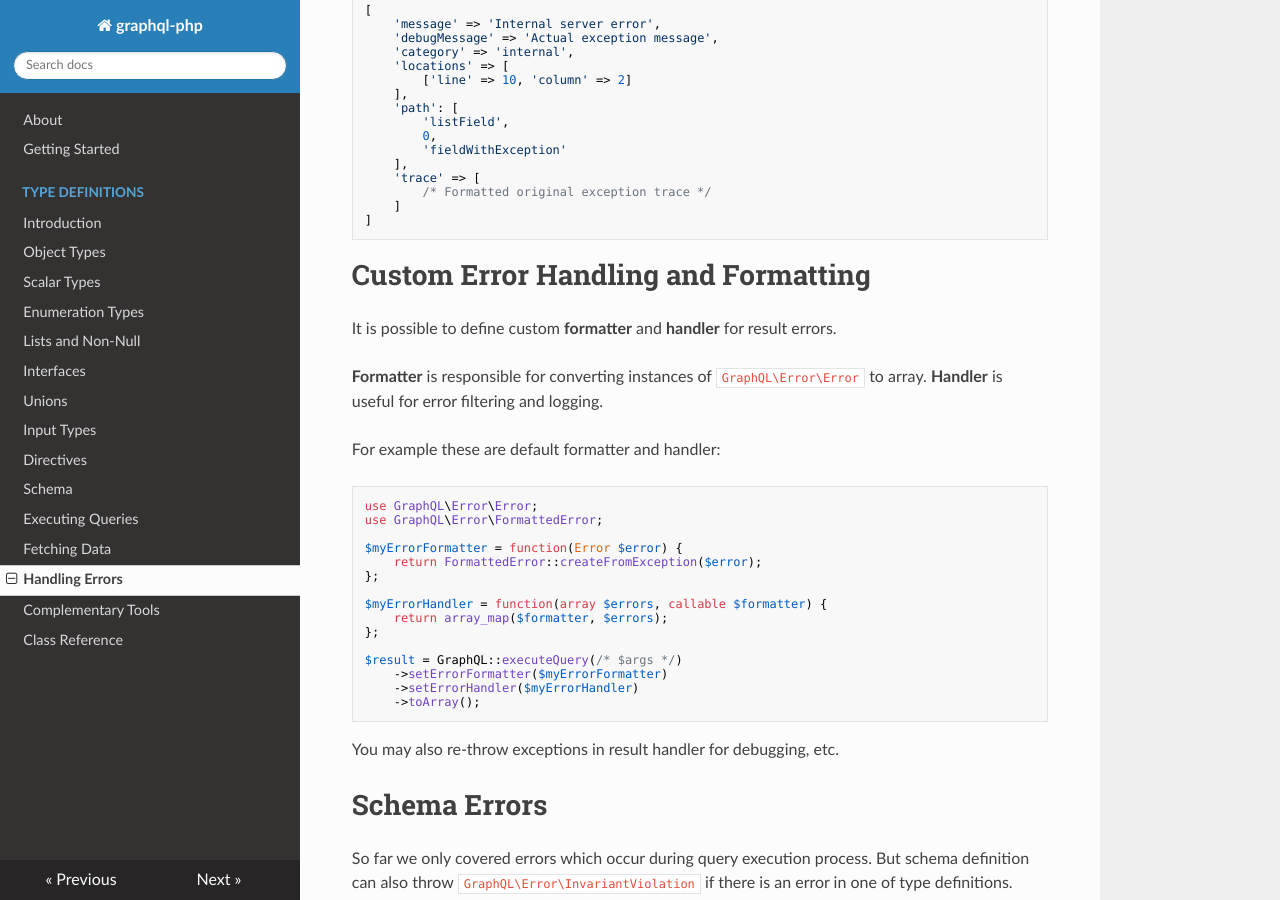
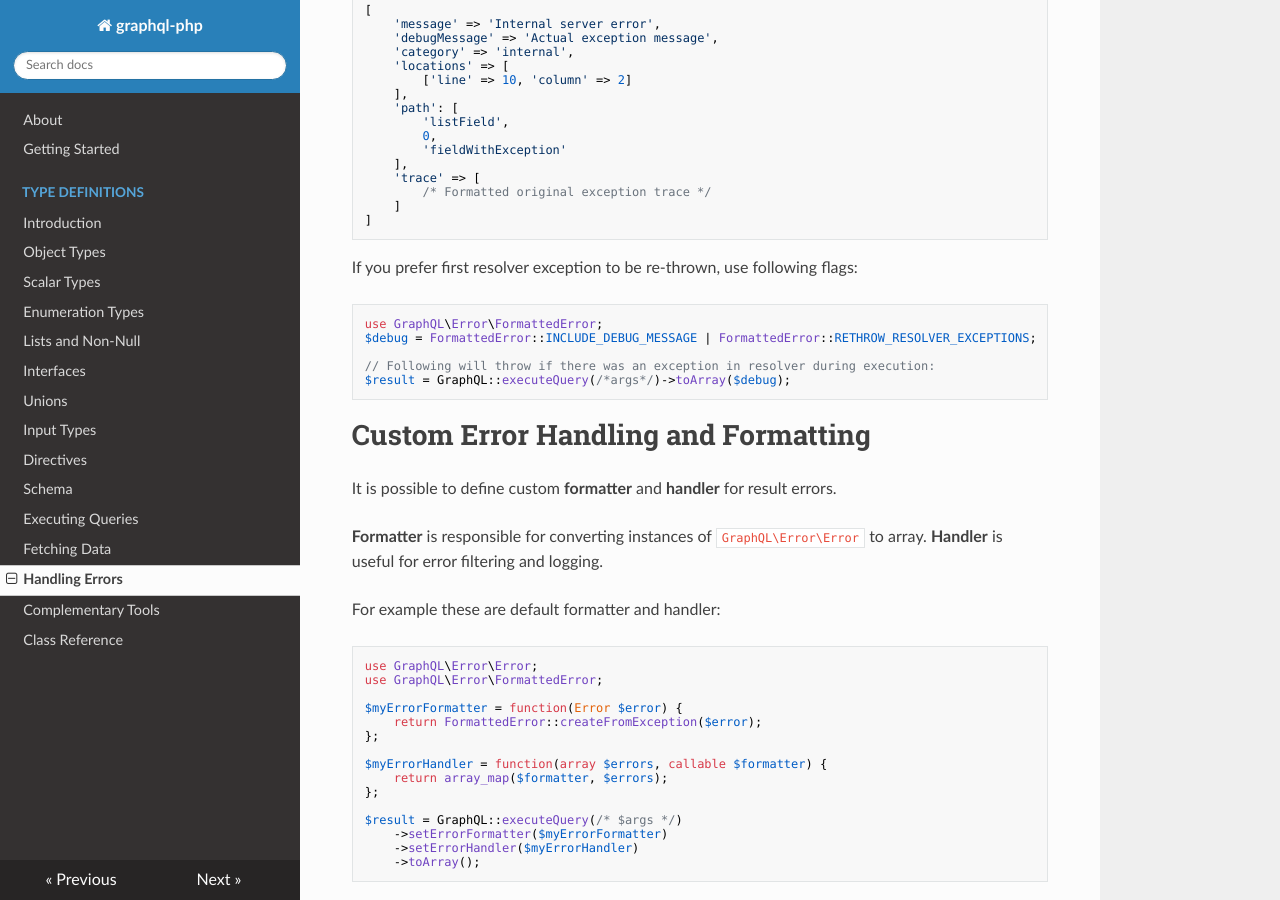
Before and after one commit to webonyx/graphql-php, an MkDocs documentation site: the page built from docs/error-handling.md, in a window 1280 px wide and 900 px high, scrolled down 1957 px. Built offline with MkDocs 1.6.1, drawn with Linux system fonts in a browser that asks for light colours; nearby versions of some CDN libraries; old or Windows-style settings are respelled for this version of MkDocs.

Commit message:
Ability to re-throw resolver exceptions

````diff
--- a/docs/error-handling.md
+++ b/docs/error-handling.md
@@ -109,6 +109,15 @@ This will make each error entry to look like this:
 ]
 ```
 
+If you prefer first resolver exception to be re-thrown, use following flags:
+```php
+use GraphQL\Error\FormattedError;
+$debug = FormattedError::INCLUDE_DEBUG_MESSAGE | FormattedError::RETHROW_RESOLVER_EXCEPTIONS;
+
+// Following will throw if there was an exception in resolver during execution:
+$result = GraphQL::executeQuery(/*args*/)->toArray($debug);
+```
+
 # Custom Error Handling and Formatting
 It is possible to define custom **formatter** and **handler** for result errors.
 
````
Also changed, not shown: docs/reference.md (+1 -0 lines), 1 other file.
